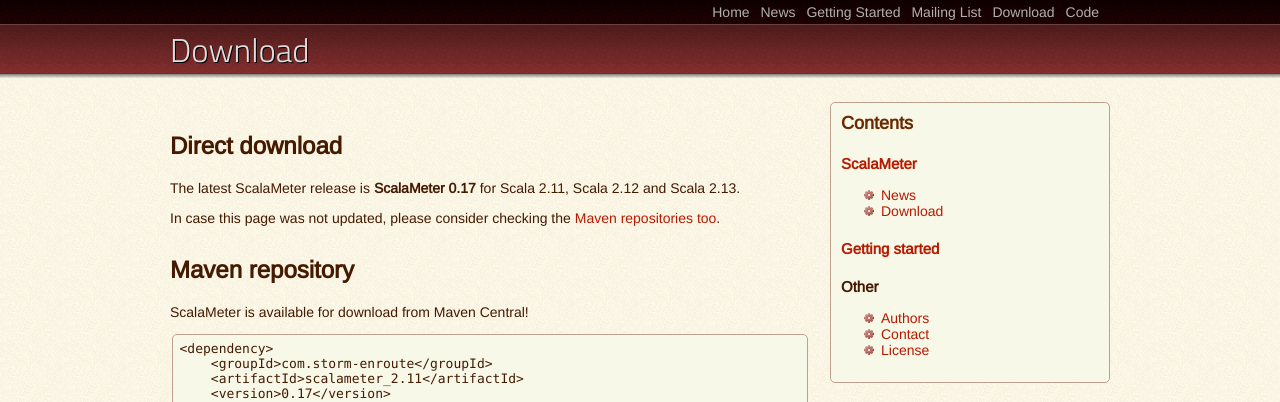
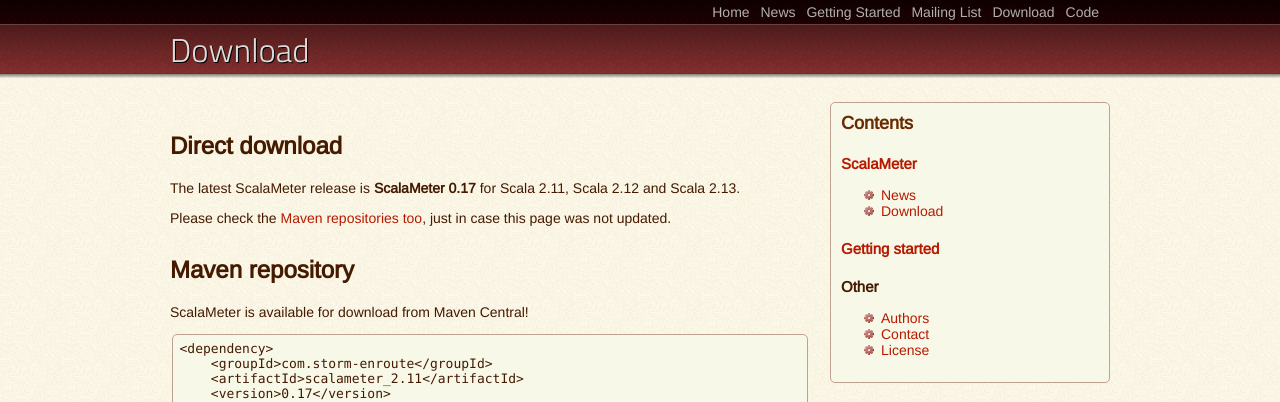
Before and after one commit to scalameter/scalameter.github.com, a Jekyll site: the page built from home/download.md, in a window 1280 px wide. Shown: the top 402 px of the page. Built offline with Jekyll 4.4.1, drawn with Linux system fonts in a browser that asks for light colours.

Commit message:
Update download.md

```diff
--- a/home/download.md
+++ b/home/download.md
@@ -9,7 +9,7 @@ permalink: /home/download/index.html
 
 The latest ScalaMeter release is **ScalaMeter 0.17** for Scala 2.11, Scala 2.12 and Scala 2.13.
 
-In case this page was not updated, please consider checking the [Maven repositories too]().
+Please check the [Maven repositories too](https://mvnrepository.com/artifact/com.storm-enroute/scalameter), just in case this page was not updated.
 
 
 ## Maven repository
```
